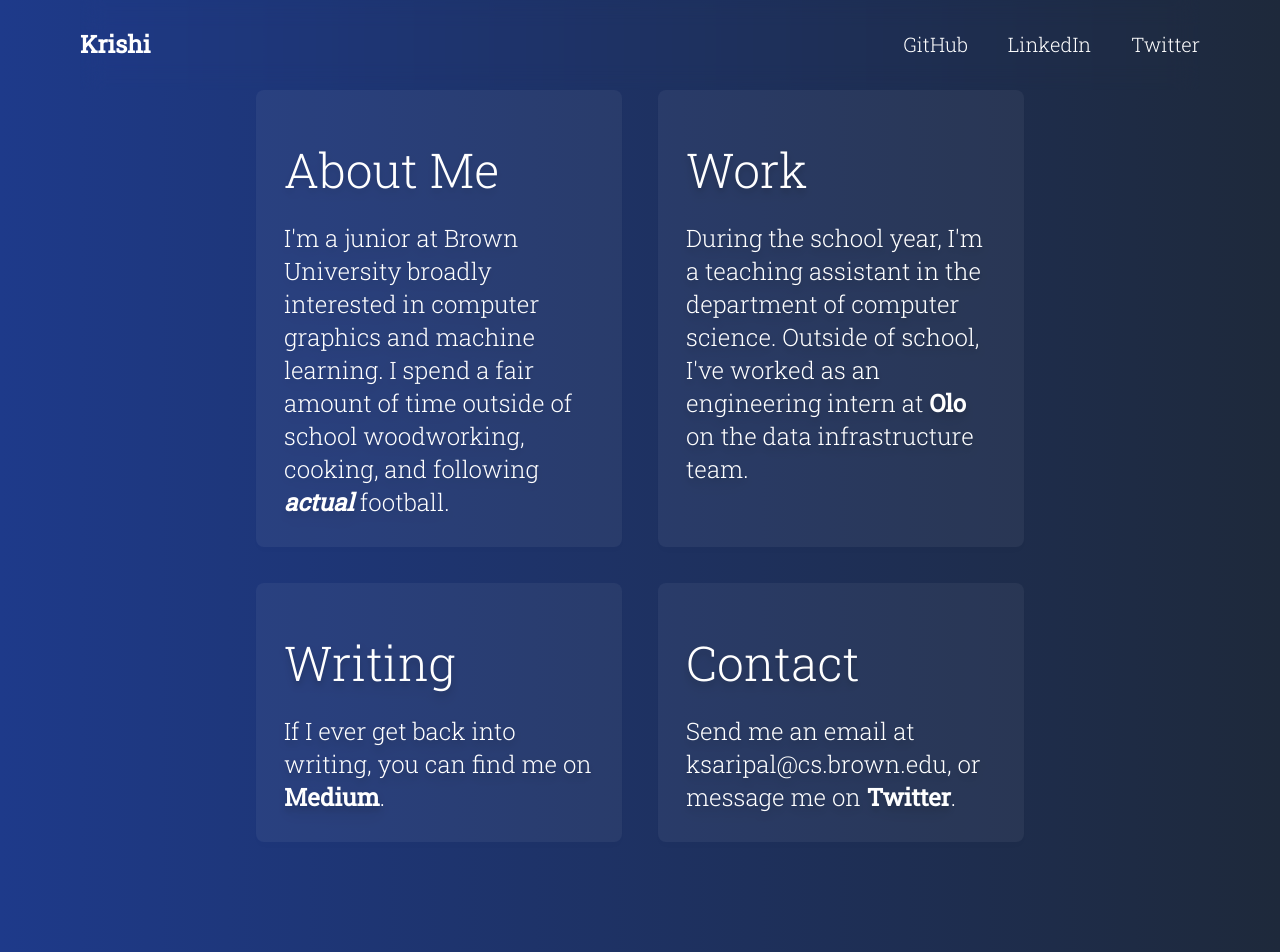
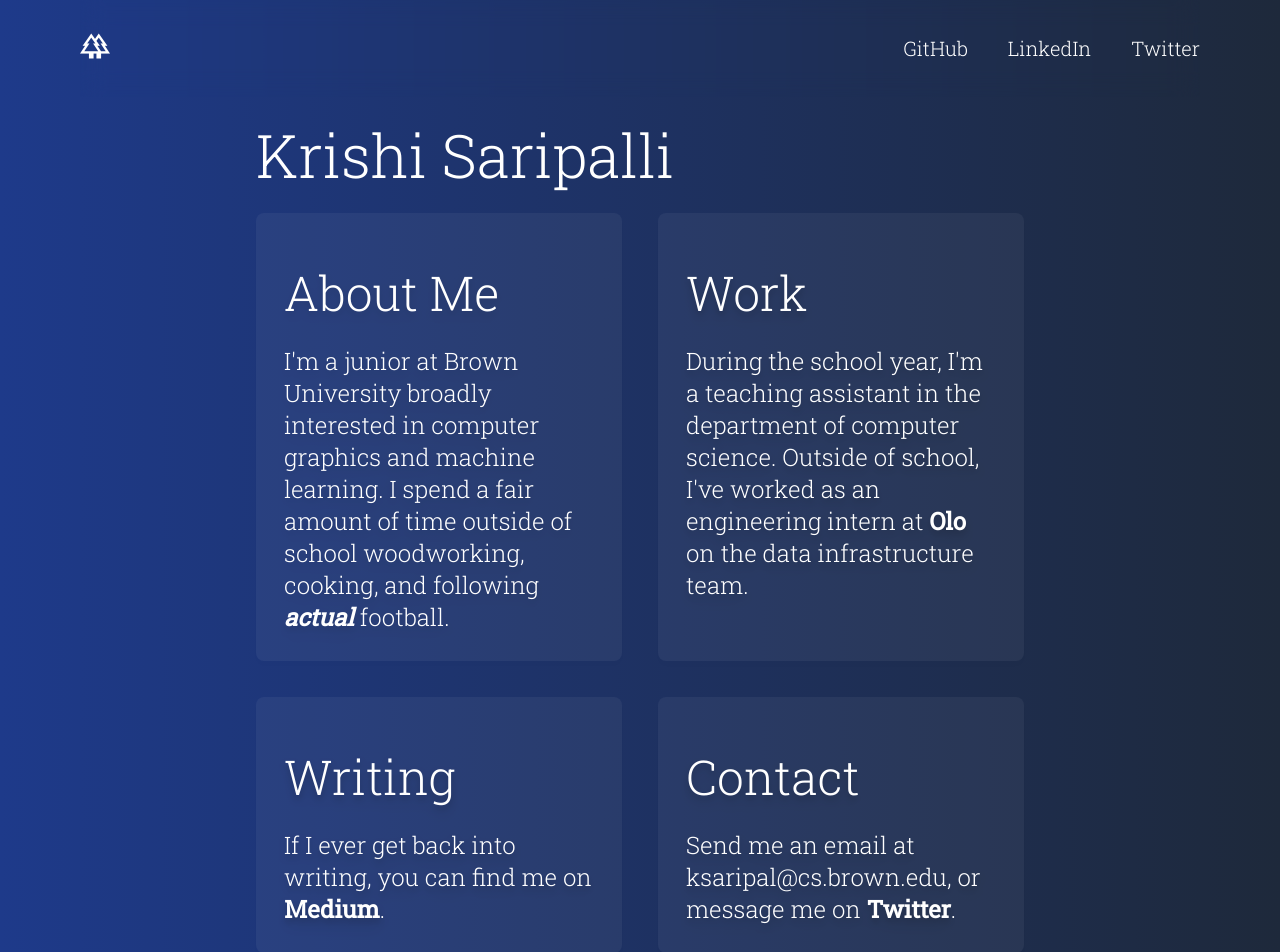
Before and after one commit to krishi-saripalli/krishidev, a React (Vite) app: page / in a window 1280 px wide. Shown: the top 952 px of the page. Built offline with nearby package versions, Linux system fonts and the light colour scheme.

Commit message:
added name and changed padding

```diff
--- a/src/App.jsx
+++ b/src/App.jsx
@@ -18,7 +18,7 @@ const App = () => (
        <div className="sticky top-0 mx-4 md:mx-20 z-40">
             <NavBar></NavBar>
         </div>
-      <div id="fadeDiv" className=" three px-9 md:px-32 ">
+      <div id="fadeDiv" className=" three px-16 md:px-32 ">
         {/* <div className="inline-flex flex-col md:h-[80vh] md:flex-row md:pt-5"> */}
         {/* <HeroSection className=''></HeroSection> */}
         {/* <Canvas className=' pb-32'>
--- a/src/components/MidSection.jsx
+++ b/src/components/MidSection.jsx
@@ -3,10 +3,11 @@ import React from 'react'
 function MidSection() {
     return (
         <div className='    '>
+            <h1 className='text-5xl md:text-6xl py-7'>Krishi Saripalli</h1>
             <div  className=" drop-shadow-lg justify-center grid grid-row-2 md:grid-cols-2 gap-9">
                 <div  className="md:hover:scale-105 md:transition md:duration-300 md:ease-out bg-opacity-5 bg-white  rounded-lg p-5 md:p-7 row-span-1 md:col-span-1">
                     <div  className="text-4xl md:text-5xl py-7">About Me</div>
-                    <div  className="text-2xl leading-snug">
+                    <div  className="text-lg md:text-2xl leading-snug">
 
                     I'm a junior at Brown University broadly interested
                     in computer graphics and machine learning.
@@ -18,7 +19,7 @@ function MidSection() {
                 </div>
                 <div  className=" md:hover:scale-105 md:transition md:duration-300 md:ease-out bg-opacity-5 bg-white  drop-shadow-lg  rounded-lg p-5 md:p-7 row-span-1 md:col-span-1">
                     <div className="text-4xl md:text-5xl py-7">Work</div>
-                    <div className="text-2xl leading-snug">
+                    <div className="text-lg md:text-2xl leading-snug">
                     During the school year,
                     I'm a teaching assistant in the department
                     of computer science. Outside of school, I've worked
@@ -29,7 +30,7 @@ function MidSection() {
 
                 <div  className=" md:hover:scale-105 md:transition md:duration-300 md:ease-out drop-shadow-lg bg-opacity-5 bg-white  rounded-lg p-5 md:p-7 row-span-1 md:col-span-1">
                     <div className="text-4xl md:text-5xl py-7">Writing</div>
-                    <div className="text-2xl leading-snug">
+                    <div className="text-lg md:text-2xl leading-snug">
                     If I ever get back into writing, you can find me on <a href="https://medium.com/@saripallikrishi" className=''>
                 <span class="link link-underline link-underline-black font-bold"> Medium</span></a>.
 
@@ -37,7 +38,7 @@ function MidSection() {
                 </div>
                 <div  className=" md:hover:scale-105 md:transition md:duration-300 md:ease-out drop-shadow-lg bg-opacity-5 bg-white rounded-lg p-5 md:p-7 row-span-1 md:col-span-1">
                     <div className="text-4xl md:text-5xl py-7">Contact</div>
-                    <div className="text-2xl leading-snug">
+                    <div className="text-lg md:text-2xl leading-snug">
                     Send me an email at	ksaripal@cs.brown.edu, or message me on <a href="https://twitter.com/krishi_sa" className=''>
                 <span class="link link-underline link-underline-black font-bold"> Twitter</span></a>.
 
--- a/src/components/NavBar.jsx
+++ b/src/components/NavBar.jsx
@@ -8,8 +8,8 @@ function NavBar() {
 
           <div class="  flex items-center justify-evenly md:justify-between space-x-10 text-md md:text-xl">
           <div className=''>
-            <a href="#top" className=' group text-md md:text-2xl  md:mb-3 '>
-              <span class="font-bold">Krishi</span>
+            <a href="#top" className=' group md:mb-3 '>
+              <span class="material-symbols-outlined text-md md:text-3xl">forest</span>
               <span class="block max-w-0 group-hover:max-w-full transition-all duration-700 h-0.5 bg-white "></span>
             </a>
           </div>
```
